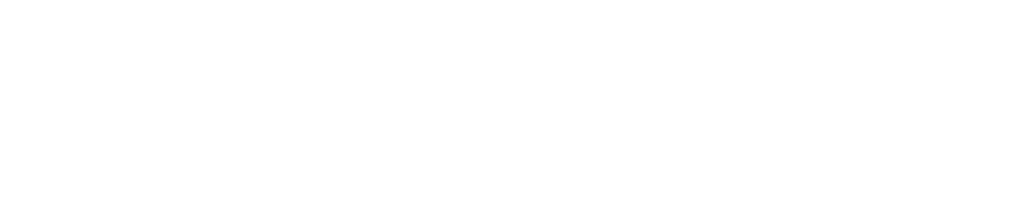
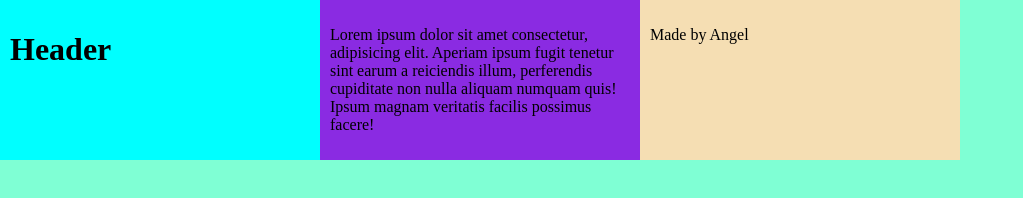
Before and after one commit to codigofacilito/minicurso-flexbox-grid, a plain HTML site: page index.html in a window 1280 px wide. Shown: the whole page, without its empty margins (0-1023 px from the left). Drawn offline with Linux system fonts and the light colour scheme.

Commit message:
Fifth exercise

```diff
--- a/index.html
+++ b/index.html
@@ -1,5 +1,6 @@
 <!DOCTYPE html>
 <html lang="en">
+
 <head>
   <meta charset="UTF-8">
   <meta http-equiv="X-UA-Compatible" content="IE=edge">
@@ -7,6 +8,21 @@
   <title>Document</title>
   <link rel="stylesheet" href="style.css">
 </head>
+
 <body>
+  <header>
+    <h1>Header</h1>
+  </header>
+  <main>
+    <article>
+      <p>Lorem ipsum dolor sit amet consectetur, adipisicing elit. Aperiam ipsum fugit tenetur sint earum a reiciendis
+        illum, perferendis cupiditate non nulla aliquam numquam quis! Ipsum magnam veritatis facilis possimus facere!
+      </p>
+    </article>
+  </main>
+  <footer>
+    <p>Made by Angel</p>
+  </footer>
 </body>
+
 </html>
--- a/style.css
+++ b/style.css
@@ -0,0 +1,23 @@
+body {
+  background-color: aquamarine;
+  display: grid;
+  grid-template-columns: repeat(4, 1fr);
+  grid-template-rows: auto 1fr auto;
+  min-height: 100vh;
+  margin: 0;
+}
+
+header {
+  background-color: aqua;
+  padding: 10px;
+}
+
+main {
+  background-color: blueviolet;
+  padding: 10px;
+}
+
+footer {
+  background-color: wheat;
+  padding: 10px;
+}
```
